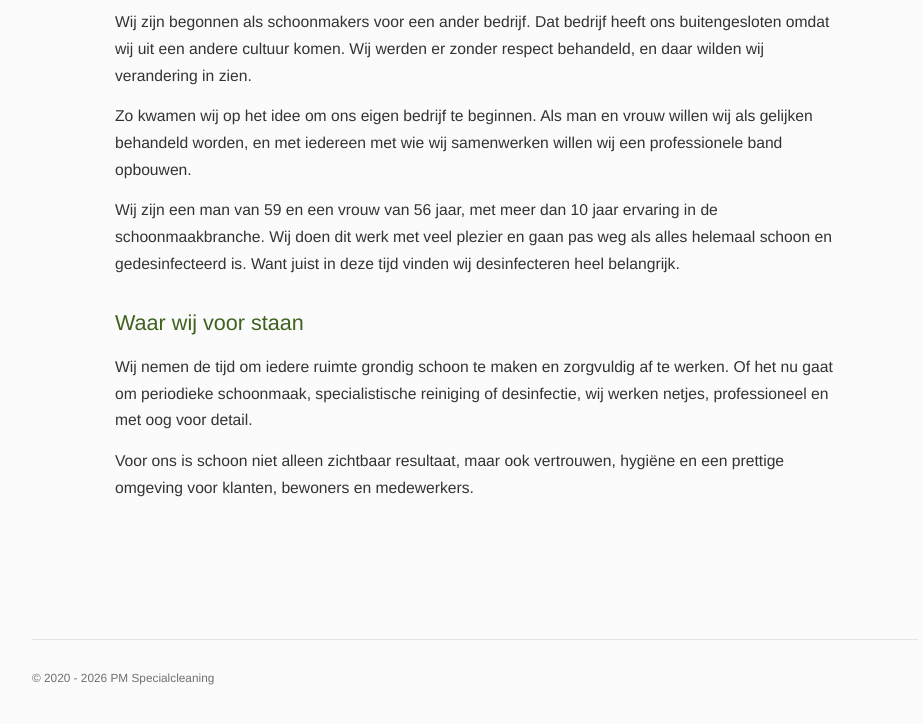
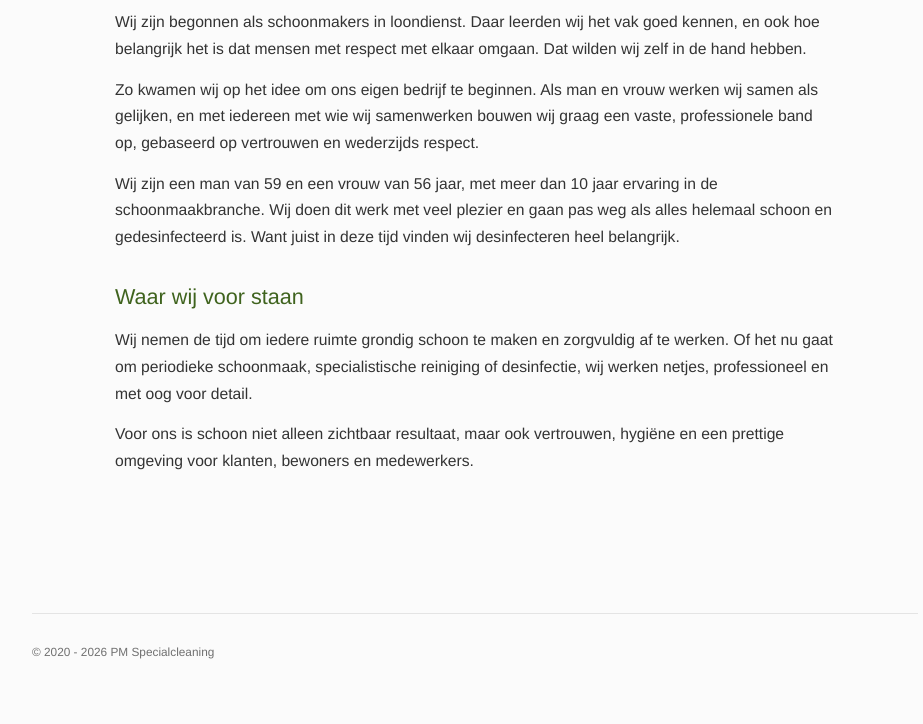
Before and after one commit to Darker19/pmspecialcleaning, a plain HTML site: page over.html in a window 1280 px wide. Shown: the part 978-1702 px from the top of the page, without its empty margins (165-1088 px from the left). After the commit the page ends 1680 px from the top, so only its background shows below. Drawn offline with Linux system fonts and the light colour scheme.

Commit message:
Over ons: tekst positiever geformuleerd
Co-Authored-By: Claude Opus 5.5 <noreply@anthropic.com>
Claude-Session: https://claude.ai/code/session_019Yia3MZpUgeUd3j1y4L9B6

```diff
--- a/over.html
+++ b/over.html
@@ -38,14 +38,13 @@
             <section class="content-block">
                 <h2>Over ons</h2>
                 <p>
-                    Wij zijn begonnen als schoonmakers voor een ander bedrijf. Dat bedrijf heeft ons buitengesloten
-                    omdat wij uit een andere cultuur komen. Wij werden er zonder respect behandeld, en daar wilden wij
-                    verandering in zien.
+                    Wij zijn begonnen als schoonmakers in loondienst. Daar leerden wij het vak goed kennen, en ook hoe
+                    belangrijk het is dat mensen met respect met elkaar omgaan. Dat wilden wij zelf in de hand hebben.
                 </p>
                 <p>
-                    Zo kwamen wij op het idee om ons eigen bedrijf te beginnen. Als man en vrouw willen wij als
-                    gelijken behandeld worden, en met iedereen met wie wij samenwerken willen wij een professionele
-                    band opbouwen.
+                    Zo kwamen wij op het idee om ons eigen bedrijf te beginnen. Als man en vrouw werken wij samen als
+                    gelijken, en met iedereen met wie wij samenwerken bouwen wij graag een vaste, professionele band
+                    op, gebaseerd op vertrouwen en wederzijds respect.
                 </p>
                 <p>
                     Wij zijn een man van 59 en een vrouw van 56 jaar, met meer dan 10 jaar ervaring in de
```
